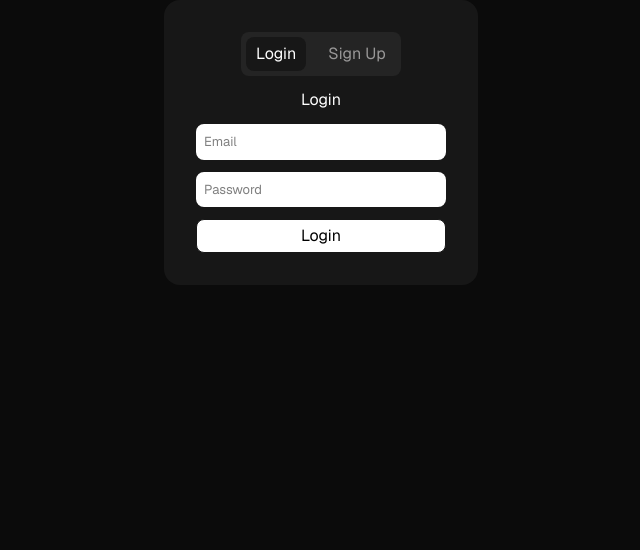
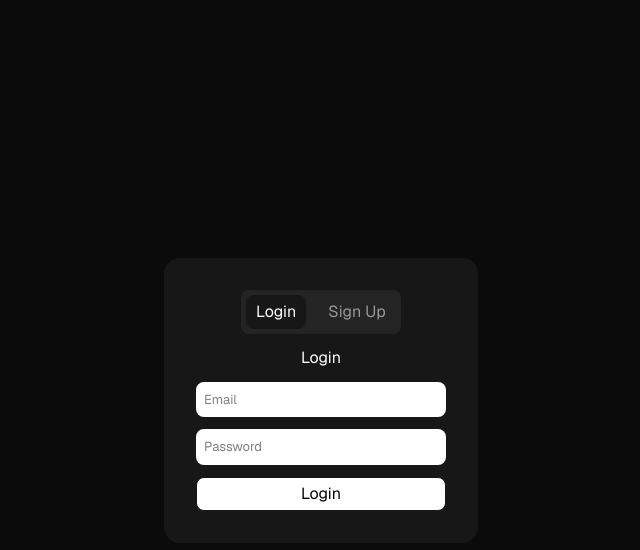
Before and after one commit to oscarrbridge/financial-dashboard-aut, a Next.js app: page /login in a window 1280 px wide. Shown: the top 550 px of the page, without its empty margins (319-959 px from the left). Built offline with nearby package versions, Linux system fonts and the light colour scheme; no server answers.

Commit message:
Updated login components to display in center of screen

```diff
--- a/app/(auth)/login/page.tsx
+++ b/app/(auth)/login/page.tsx
@@ -52,6 +52,7 @@ export default function LoginPage() {
 	};
 
 	return (
+    <div className="flex items-center h-screen">
       <Wrapper>
         <MultiSelect
           options={["Login", "Sign Up"]}
@@ -142,5 +143,6 @@ export default function LoginPage() {
           </>
         )}
       </Wrapper>
+    </div>
 	);
 }
```
Lines whose indentation alone changed are shown as unchanged.
